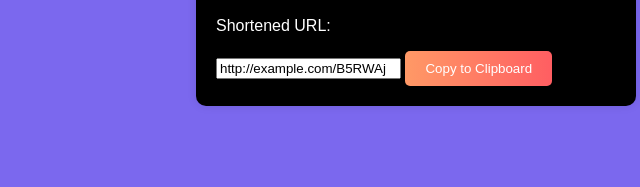
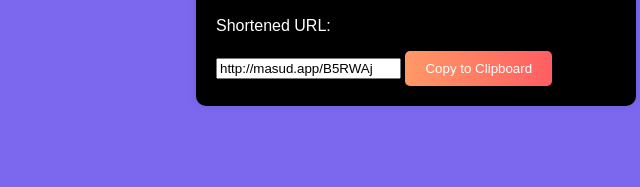
Before and after one commit to masudcloud/ShortLink, a plain HTML site: page index.html in a window 1280 px wide. Both pictures are taken after a click on the button "Shorten". Shown: the part 203-390 px from the top of the page, 224-864 px from the left. Drawn offline with Linux system fonts and the light colour scheme; some packages are replaced by stand-ins of ours; a script that the page names is missing.

Commit message:
Update index.html

```diff
--- a/index.html
+++ b/index.html
@@ -82,7 +82,7 @@
             // In a real-world scenario, you would make an AJAX request to the backend to generate a short URL.
             // For simplicity, let's just display a placeholder short URL here.
             const originalUrl = document.getElementById('original-url').value;
-            const shortUrl = `http://example.com/${generateRandomString()}`;
+            const shortUrl = `http://masud.app/${generateRandomString()}`;
 
             // Display the short URL to the user
             document.getElementById('short-url').innerHTML = `
```
